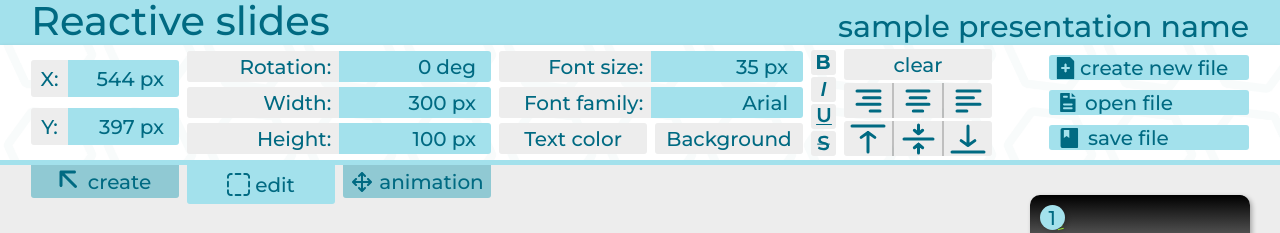
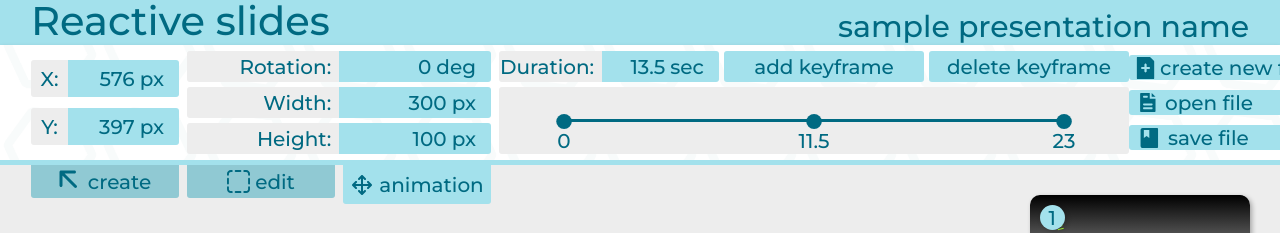
Before and after one commit to dan3rty/Reactive-slides, a React (Create React App) app: page / in a window 1280 px wide. Shown: the top 233 px of the page. Built offline with nearby package versions, Linux system fonts and the light colour scheme; grey boxes are pictures that could not be loaded.

Commit message:
Реализовал таймлайн анимации

```diff
--- a/src/common/components/timeline/Timeline.css
+++ b/src/common/components/timeline/Timeline.css
@@ -1,7 +1,35 @@
 .timeline-container {
 	display: flex;
+	justify-content: space-around;
+	align-items: center;
 	height: 67px;
 	width: 630px;
 	background: #ededed;
 	border-radius: 3px;
 }
+
+.timeline-line {
+	display: flex;
+	align-items: center;
+	height: 3px;
+	width: 500px;
+	background: #006a82;
+}
+
+.timeline-line-dot {
+	display: flex;
+	align-items: center;
+	width: 40px;
+	margin-top: 25px;
+	flex-direction: column;
+	position: relative;
+}
+
+.timeline-line-dot-text {
+	color: #006a82;
+	font-style: normal;
+	font-weight: 500;
+	font-size: 20px;
+	line-height: normal;
+	text-align: center;
+}
--- a/src/common/components/timeline/Timeline.tsx
+++ b/src/common/components/timeline/Timeline.tsx
@@ -1,8 +1,51 @@
-import React from 'react'
+import React, { useContext } from 'react'
 import './Timeline.css'
+import { dotIcon } from '../../icons/icons'
+import { presentation } from '../../../App'
 
 function Timeline() {
-	return <div className={'timeline-container'}></div>
+	const chosenSlide = useContext(presentation).selection.slideId
+	const chosenObject = useContext(presentation).selection.objectsId
+	const curSlide = useContext(presentation).presentation.slides.find(
+		(slide) => slide.id === chosenSlide,
+	)
+	if (curSlide && chosenObject) {
+		const slideObjects = curSlide.objects
+		const curObject = slideObjects.find((object) => object.id === chosenObject[0])
+		const lineWidth = 500
+		let objectsCounter = 0
+		if (curObject && curObject.animation) {
+			const duration = curObject.animation.duration
+			const objectsToRender = curObject.animation.stateList.map((state) => {
+				objectsCounter++
+				const percent = state.keyPercent / 100
+				const offset = objectsCounter * 40 + 20
+				return (
+					<div
+						className={'timeline-line-dot'}
+						style={{ left: lineWidth * percent - offset + 'px' }}
+					>
+						{dotIcon}
+						<span className={'timeline-line-dot-text'}>{duration * percent}</span>
+					</div>
+				)
+			})
+			console.log(objectsToRender)
+			return (
+				<div className={'timeline-container'}>
+					<div className={'timeline-line'}>
+						<div className={'timeline-line-dot'} style={{ left: -20 + 'px' }}>
+							{dotIcon}
+							<span className={'timeline-line-dot-text'}>0</span>
+						</div>
+						{objectsToRender}
+					</div>
+				</div>
+			)
+		}
+		return <div></div>
+	}
+	return <div></div>
 }
 
 export { Timeline }
--- a/src/common/icons/icons.tsx
+++ b/src/common/icons/icons.tsx
@@ -358,6 +358,12 @@ const ArrowRightIcon = (
 	</svg>
 )
 
+const dotIcon = (
+	<svg xmlns='http://www.w3.org/2000/svg' width='16' height='15' viewBox='0 0 16 15' fill='none'>
+		<ellipse cx='8.05066' cy='7.5' rx='7.77966' ry='7.5' fill='#006A82' />
+	</svg>
+)
+
 export {
 	ArrowIcon,
 	SelectIcon,
@@ -385,4 +391,5 @@ export {
 	VerticalAlignCenterIcon,
 	ArrowLeftIcon,
 	ArrowRightIcon,
+	dotIcon,
 }
--- a/src/editor/WorkSpace/slideList/SlideList.module.css
+++ b/src/editor/WorkSpace/slideList/SlideList.module.css
@@ -25,14 +25,13 @@
 	width: 12px;
 }
 *::-webkit-scrollbar-track {
-	background: RGBA(0 ,0 ,0 ,0);
+	background: RGBA(0, 0, 0, 0);
 }
 *::-webkit-scrollbar-thumb {
-	background-color: RGBA(0 ,0 ,0 ,0);
+	background-color: RGBA(0, 0, 0, 0);
 	border-radius: 5px;
 	border: 3px solid rgba(121, 121, 121, 0.8);
 }
-
 
 .smallSlide {
 	cursor: pointer;
--- a/src/mockObjects.ts
+++ b/src/mockObjects.ts
@@ -133,7 +133,7 @@ const text2: Type.TextBlock = {
 				},
 			},
 		],
-		duration: 10,
+		duration: 23,
 	},
 	baseState: {
 		width: 500,
@@ -426,9 +426,9 @@ const presentation: Type.Presentation = {
 }
 
 const selection: Type.Selection = {
-	selectedTab: Type.Tabs.EDIT,
+	selectedTab: Type.Tabs.ANIMATION,
 	slideId: 'djahDHSADGKUAGUSDAD',
-	objectsId: ['D5DAS67F5A', 'DSAG54D6fsdfdS7S'],
+	objectsId: ['D5DAS67F5A'],
 }
 
 const operationHistory: Type.OperationHistory = {
```
